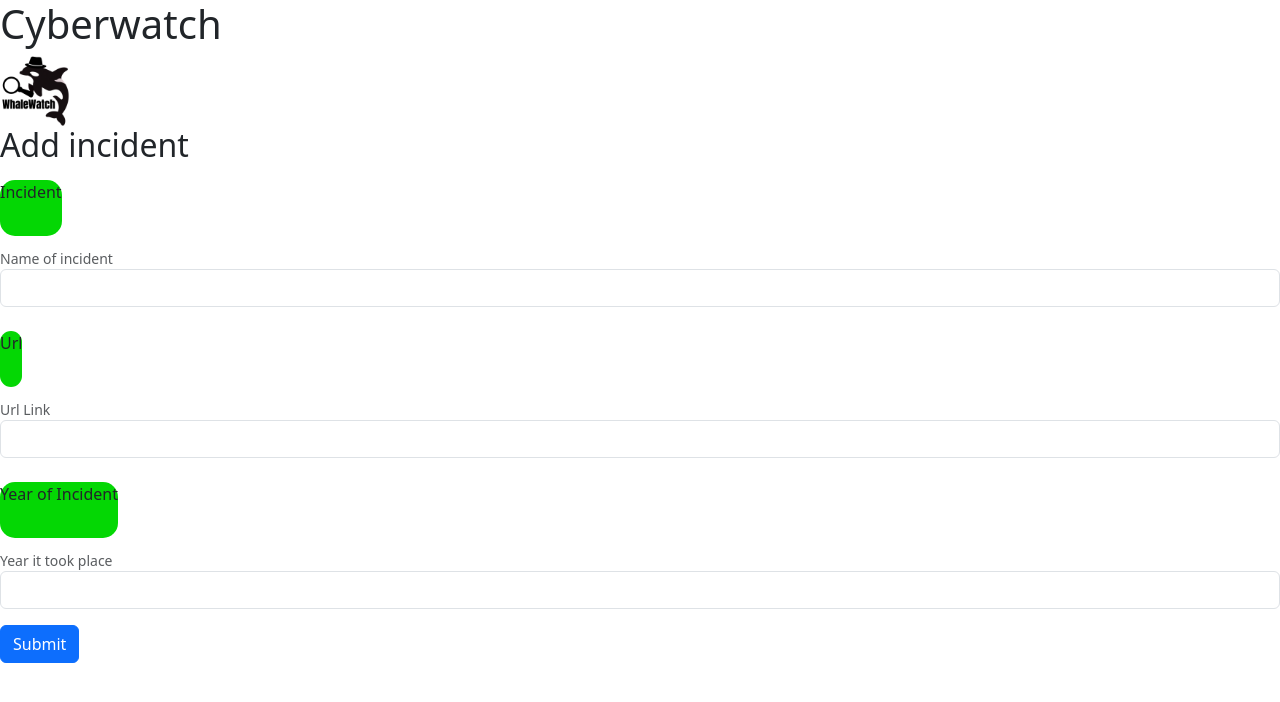
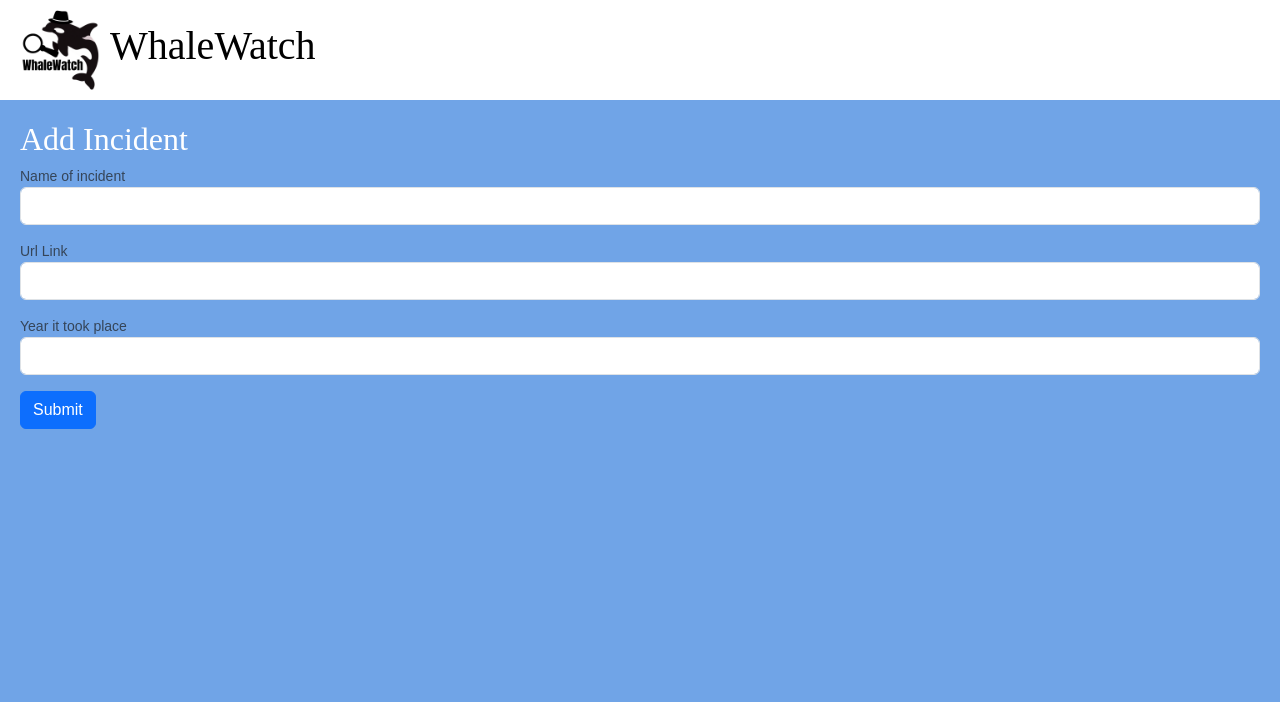
Before and after one commit to Macarthur-Anglican-School/Cyberwatch_temp, a Flask app: page /add-incident in a window 1280 px wide. Shown: the top 702 px of the page. Run offline with Flask 3, Linux system fonts and the light colour scheme.

Commit message:
made it look a little nicer and fiddled with css

```diff
--- a/static/css/styles.css
+++ b/static/css/styles.css
@@ -1,9 +1,44 @@
 .form-label{
     outline: 0;
-    background: #04d704;
+    background: #3facef;
     margin-top: 0.5rem;
     text-align:center;
     border-radius:15px;
     height:3.5rem;
     cursor:pointer;
 }
+body {
+    margin: 0;
+    background-color: rgb(112, 164, 231);
+    color: white;
+    font-family: Arial, sans-serif;
+  }
+
+  .header {
+    background-color: white;
+    color: black;
+    display: flex;
+    align-items: center;
+    padding: 10px 20px;
+  }
+
+  .header img {
+    height: 80px;
+    margin-right: 10px;
+  }
+
+  .content {
+    padding: 20px;
+  }
+  h1 {
+    font-family: "Times New Roman", Georgia, serif;
+  }
+  h2 {
+    font-family: "Times New Roman", Georgia, serif;
+  }
+  h5 {
+    font-family: "Times New Roman", Georgia, serif;
+  }
+  p {
+    font-family: "Times New Roman", Georgia, serif;
+  }
--- a/templates/add-incident.html
+++ b/templates/add-incident.html
@@ -1,24 +1,21 @@
 {% extends 'base.html' %}
 
 {% block heading %}
-Add incident
+Add Incident
 {% endblock %}
 
 {% block content %}
 <form action = "/add-incident" method="POST">
     <div class="mb-3">
-        <label for="add_incident" class="form-label">Incident</label>
         <div id="incidentHelp" class="form-text">Name of incident</div>
         <input type="incident" class="form-control" name="Incident" id="add_incident">
     </div>
     <div class="mb-3">
-        <label for="TypeUrl" class="form-label">Url</label>
         <div id="UrlType" class="form-text">Url Link</div>
         <input type="url" class="form-control" name="URL" id="TypeUrl">
     </div>
 
     <div class="mb-3">
-        <label for="add_year" class="form-label">Year of Incident</label>
         <div id="IncidentYear" class="form-text">Year it took place</div>
         <input type="year" class="form-control" name="Year" id="add_year">
     </div>
--- a/templates/base.html
+++ b/templates/base.html
@@ -9,11 +9,13 @@
 
     </head>
     <body>
-        <h1>Cyberwatch</h1>
+    <div class="header">
         <img src='/static/icons/WhaleWatch_192.png' height='70'>
-        <h2>{% block heading%}Vulnerabilities tracker{% endblock %}</h2>
+        <h1>WhaleWatch</h1>
+    </div>
 
         <div class='content'>
+            <h2>{% block heading%}Vulnerabilities tracker{% endblock %}</h2>
             {% block content %}{% endblock %}
         </div>
         <script src="/static/js/script.js">
```
Also changed, not shown: templates/incidents.html (+1 -6 lines), .database/cyberwatch.db, .setup/icon-192.png (deleted), .setup/icon-512.png (deleted), static/icons/TechLogo.png (deleted).
